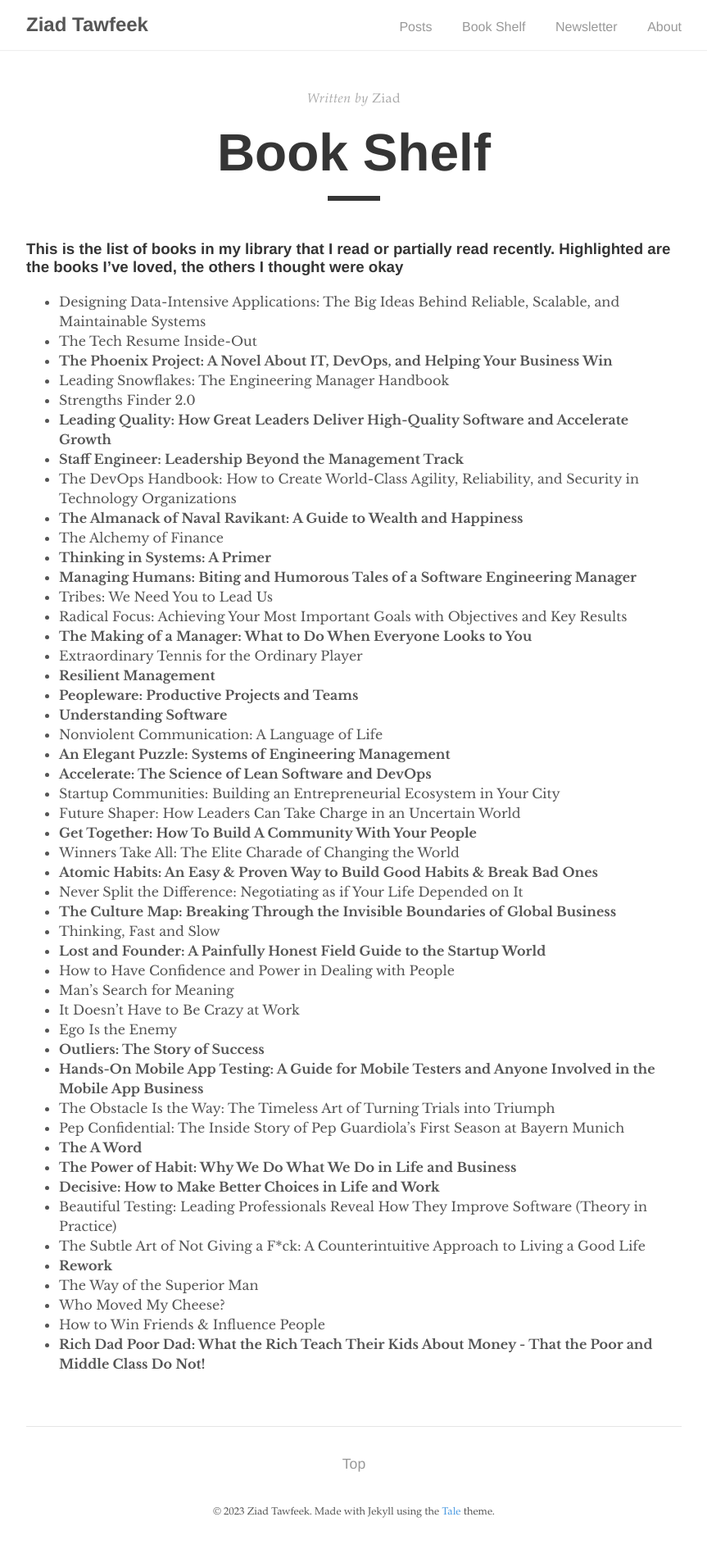
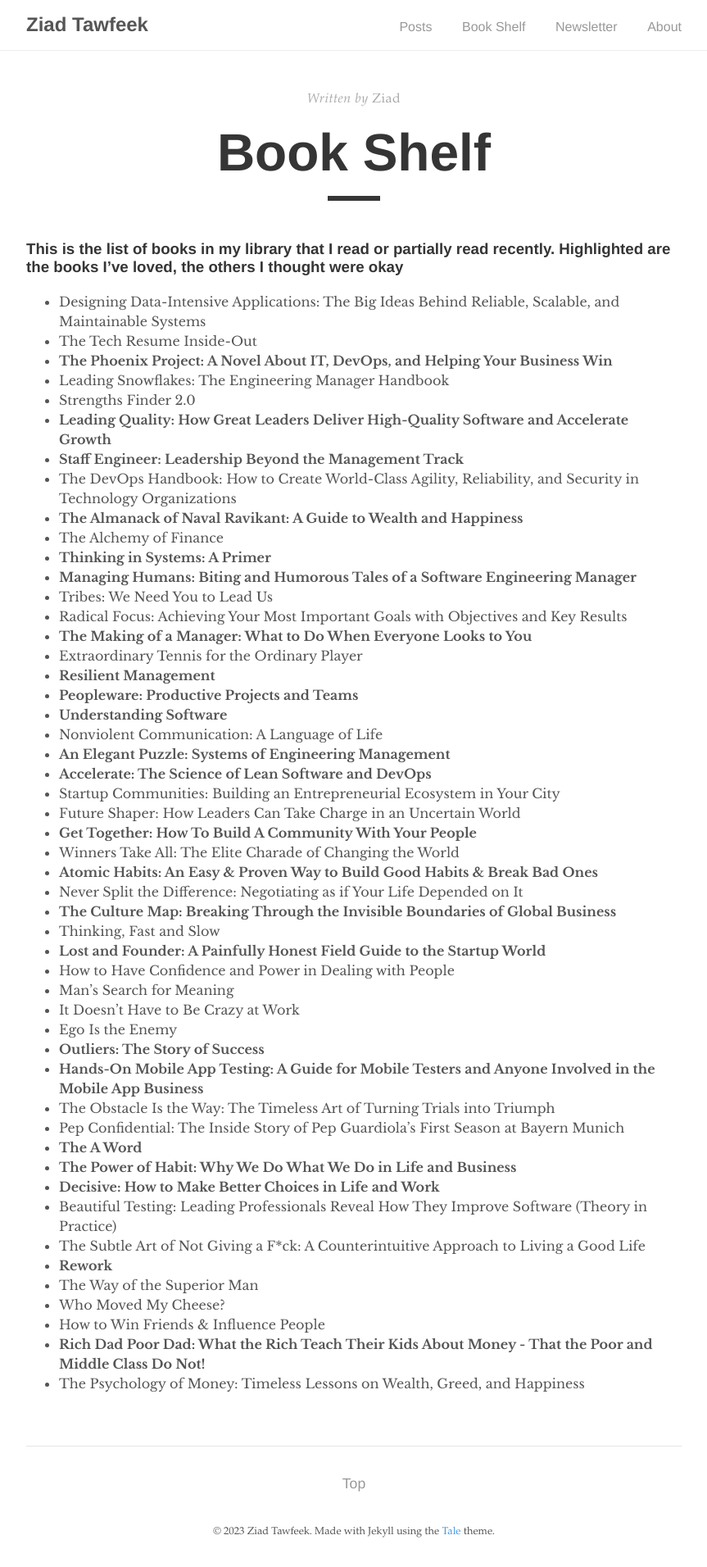
Before and after one commit to ziadtawfeek/web, a Jekyll site: the page built from _pages/book-shelf.md, in a window 1280 px wide. Shown: the whole page at 82% size, without its empty margins (208-1071 px from the left). Built offline with Jekyll 4.4.1, drawn with Linux system fonts in a browser that asks for light colours; before the commit the page ends 1888 px from its top, so only the background shows below that.

Commit message:
Update book-shelf.md

```diff
--- a/_pages/book-shelf.md
+++ b/_pages/book-shelf.md
@@ -56,3 +56,4 @@ permalink: /book-shelf/
 - Who Moved My Cheese?
 - How to Win Friends & Influence People
 - **Rich Dad Poor Dad: What the Rich Teach Their Kids About Money - That the Poor and Middle Class Do Not!**
+- The Psychology of Money: Timeless Lessons on Wealth, Greed, and Happiness
```
